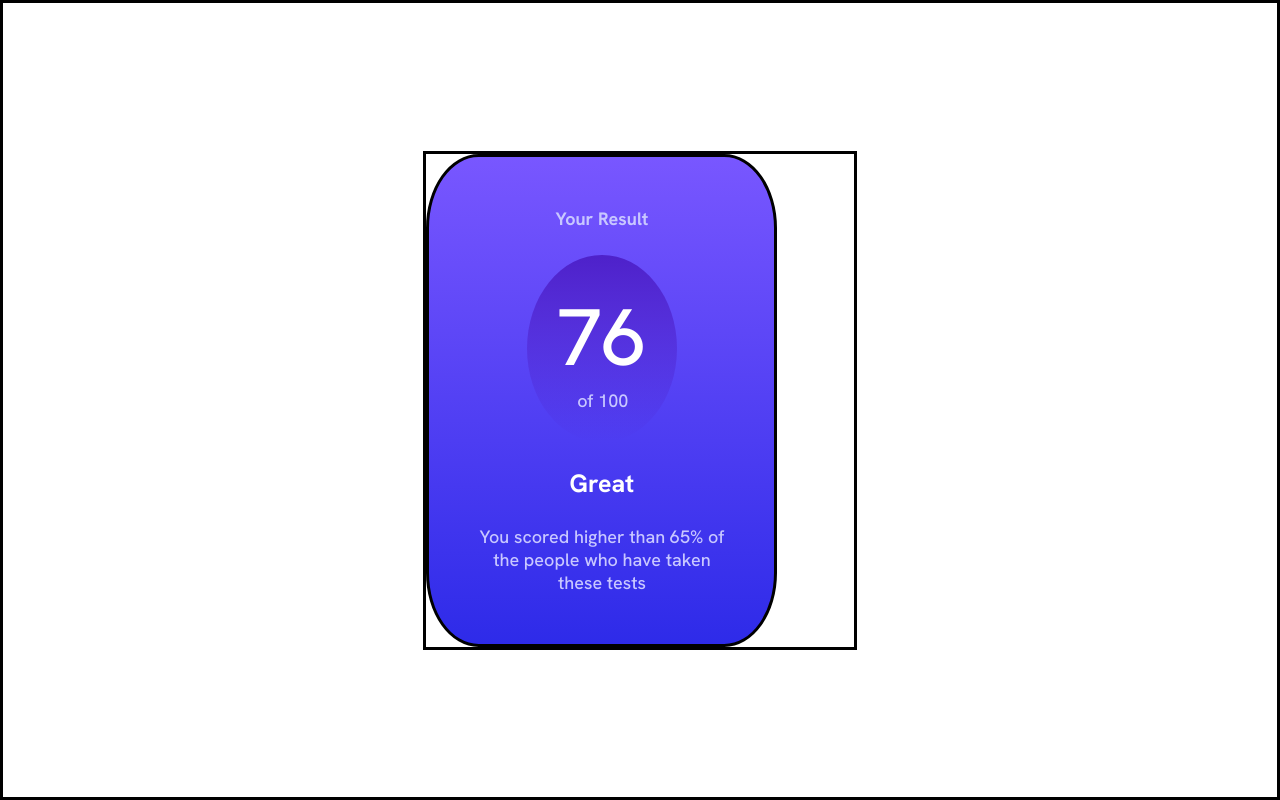
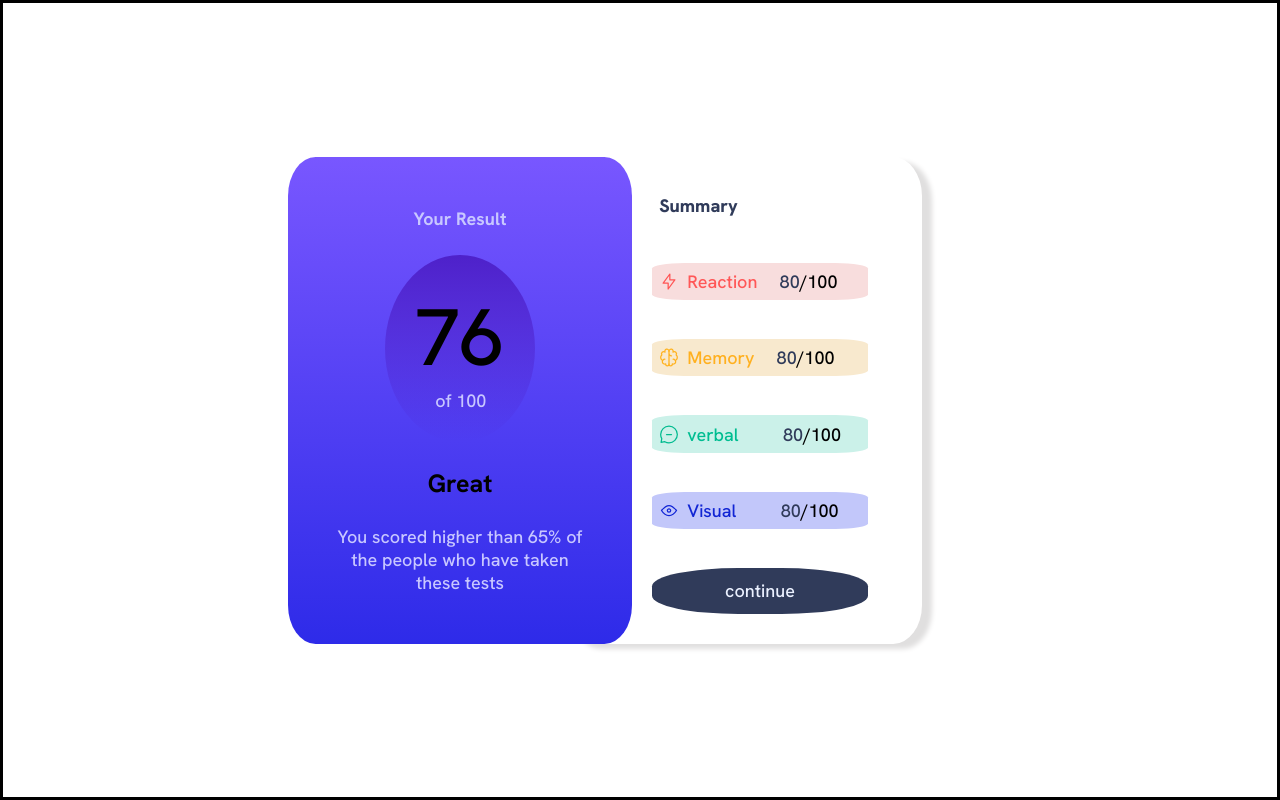
Before and after one commit to brahimisgreat/The-hub, a plain HTML site: page index.html in a window 1280 px wide. Drawn offline with Linux system fonts and the light colour scheme.

Commit message:
second commit

```diff
--- a/index.html
+++ b/index.html
@@ -31,16 +31,32 @@
 
         <div class="innerbox2">
 
+           <div class="box2-title"> <h2>Summary</h2></div>
+            <div class="rea-box"><img src="images/icon-reaction.svg" alt="icon">
+                <p class="title">Reaction </p><p class="red"><span>80</span>/100</p>
+            </div>
 
-            <h3>summary</h3>
 
-            <div></div>
+            <div class="mem-box"><img src="images/icon-memory.svg" alt="icon">
+                <p class="title2">Memory</p><p class="red"><span>80</span>/100</p>
+            </div>
 
-            <div></div>
 
-            <div></div>
+            <div class="ver-box"><img src="images/icon-verbal.svg" alt="icon">
+                <p class="title3">verbal</p><p  class="blue"><span>80</span>/100</p>
+            </div>
 
-            <div></div>
+
+            <div class="vis-box"><img src="images/icon-visual.svg" alt="icon">
+                <p class="title4">Visual</p><p  class="blue"><span> 80</span>/100</p>
+            </div>
+
+
+            <div class="con-box"><span>continue</span></div>
+
+
+
+
         </div>
     </main>
 </body>
--- a/styles.css
+++ b/styles.css
@@ -4,8 +4,9 @@
     padding: 0;
     font-size: 18px;
     font-family:  'Hanken Grotesk', sans-serif;
-    color: white;
+    color:black;
 }
+
 
 
 body{
@@ -23,7 +24,7 @@ body{
 
 main{
     display: flex;
-    border: solid 3px black;
+
 
 
 
@@ -37,8 +38,8 @@ main{
     align-items: center;
     background-image: linear-gradient(hsl(252, 100%, 67%), hsl(241, 81%, 54%));
     gap: 25px;
-    border-radius: 15%;
-    border: solid 3px black;
+    border-radius: 8%;
+
     padding: 50px;
 
 
@@ -79,3 +80,114 @@ main{
     color: hsl(241, 100%, 89%);
 
 }
+
+
+.reaction{
+    display: flex;
+    justify-content: space-between;
+    width:80%;
+    border-radius: 20%;
+}
+
+
+
+.innerbox2{
+    width: 20rem;
+    border-radius: 8%;
+    position: relative;
+    z-index: -1;
+    right: 10%;
+    display: flex;
+    align-items: center;
+    flex-direction: column;
+    gap: 8%;
+    justify-content: center;
+    box-shadow: 10px 5px 5px rgb(224, 223, 223);
+
+}
+/* Six BOxes in innerbox2 */
+.rea-box, .mem-box, .ver-box, .vis-box, .con-box, .box2-title{
+    display: flex;
+    width: 60%;
+    font-size: 16px;
+    border-radius: 15%;
+    background-color: hsl(0, 66%, 92%);
+    padding: 2%;
+    margin-left: 10%;
+}
+
+.title{
+    margin-left: 4%;
+    color: hsl(0, 100%, 67%);
+}
+
+
+.mem-box{
+    background-color: hsl(39, 74%, 89%);
+}
+
+
+.title2{
+    color: hsl(39, 100%, 56%);
+    margin-left: 4%;
+}
+
+/* target space */
+.red{
+    margin-left: 11%;
+}
+
+
+.blue{
+    margin-left:22% ;
+}
+
+
+.box2-title, h2{
+    color:  hsl(224, 30%, 27%);
+    font-weight: 800;
+}
+
+.rea-box{
+    background-color: hsl(0, 66%, 92%);
+}
+
+.title3{
+    color: hsl(166, 100%, 37%);
+    margin-left: 4%;
+}
+
+.ver-box{
+    background-color: hsl(167, 57%, 87%);
+}
+
+.title4{
+    color:  hsl(234, 85%, 45%);
+    margin-left: 4%;
+}
+
+.vis-box{
+    background-color:  hsl(234, 85%, 87%);
+}
+
+.con-box{
+    display: flex;
+    justify-content: center;
+    border-radius: 40%;
+    background-color:  hsl(224, 30%, 27%);
+
+}
+
+.con-box span{
+    color: hsl(221, 100%, 96%);
+    padding: 2%;
+    border-radius: 15%;
+}
+
+.box2-title{
+    background-color: transparent;
+}
+
+span{
+    color:hsl(224, 30%, 27%);
+}
```
